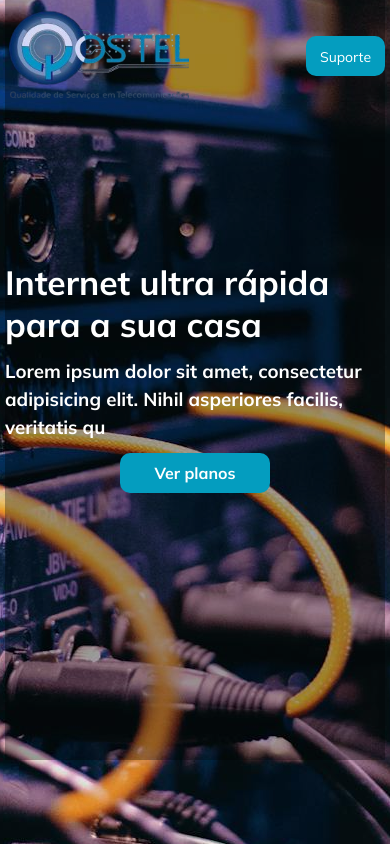
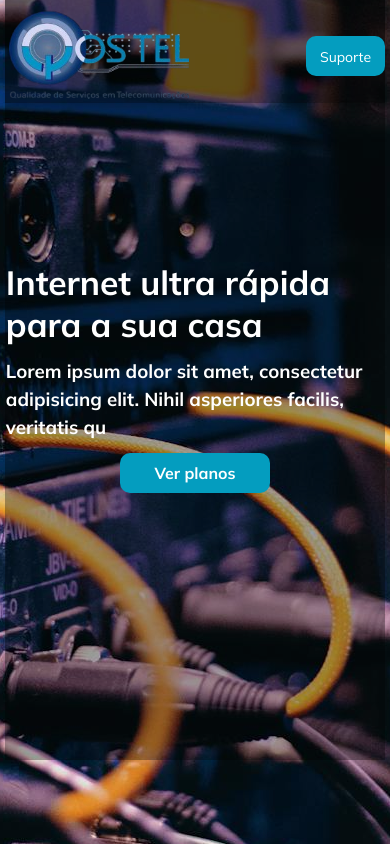
Before and after one commit to josemarmartins21/qos-tel, a plain HTML site: page index.html in a window 390 px wide. Shown: the top 846 px of the page. Drawn offline with Linux system fonts and the light colour scheme.

Commit message:
Melhorei a responsividade

```diff
--- a/css/style.css
+++ b/css/style.css
@@ -36,10 +36,12 @@ p {
 #fundo-preto {
     background-color: rgba(0, 0, 0, 0.322);
     min-height: 90vh;
-    padding: 0 10px;
+
 }
 
 header {
+    background-color: rgba(0, 0, 0, 0.4);
+    box-shadow: 1px 1px 14px rgba(0, 0, 0, 0.329);
     display: flex;
     justify-content: space-between;
     padding-top: 10px;
@@ -66,10 +68,11 @@ header a {
 
 #hero {
     height: 65vh;
-
     color: white;
     display: flex;
+    width: 97vw;
     gap: 10px;
+    margin: auto;
     justify-content: center;
     align-items: start;
     flex-flow: column nowrap;
```
